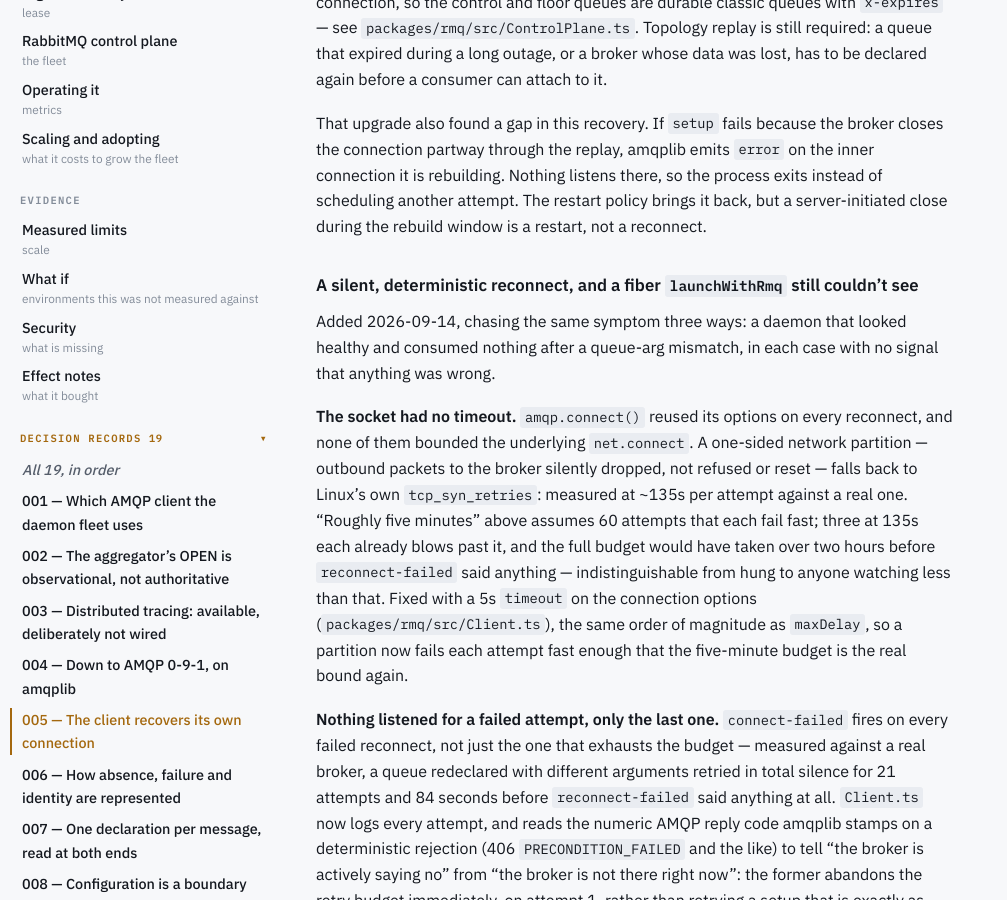
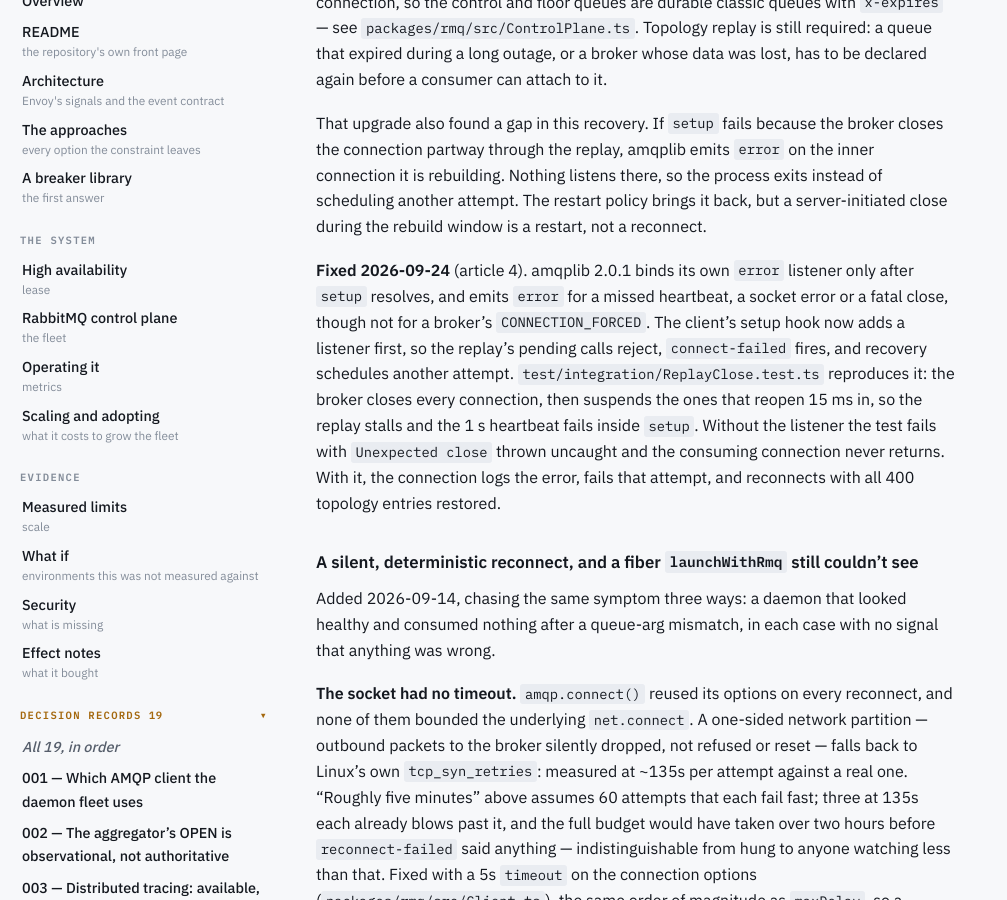
Before and after one commit to lsfera/circuit-breaker-unboxing, a Jekyll site: the page built from docs/decisions/005-connection-recovery.md, in a window 1280 px wide and 900 px high, scrolled down 6500 px. Shown: the whole window, without its empty margins (0-1007 px from the left). Built offline with Jekyll 4.4.1, drawn with Linux system fonts in a browser that asks for light colours; our own code applies the rules of GitHub Pages for plain Markdown files.

Commit message:
Listen for a connection's error during topology replay, so it reconnects instead of crashing
ADR 005 recorded this as open. amqplib's recovery opens a new connection
and runs the setup hook (this client's topology replay) before it binds its
own error listener. amqplib emits error for a missed heartbeat, a socket
error or a fatal close. It does not emit one for the broker's
CONNECTION_FORCED, which is why close_all_connections never showed it. With
no listener, Node throws. The process died instead of scheduling another
attempt, and the heartbeat is 1 s, so a replay that stalls for about 2 s is
enough.

The setup hook now adds a listener before replaying. The replay's pending
calls then reject, connect-failed fires, and recovery schedules the next
attempt as it does for any other failed one. The error is logged.

Reproduced first, as a new integration test, ReplayClose. The broker closes
every connection, then suspends whichever connections reopen, 15 ms in, for
4 s. The client's 400-queue replay stalls and its heartbeat fails inside
setup. Before the change: "Unexpected close" thrown uncaught, and the
consuming connection never came back. After: "connection error during
setup: Unexpected close", one failed attempt, then reconnected with all 400
topology entries and the consumer restored. The earlier attempt with
repeated CONNECTION_FORCED closes passed without the fix: five closes landed
mid-replay and were handled, which is how the fatal-code condition was
found. Full integration suite: 28 of 28.

The same client runs on articles 1 to 3, which have the same gap.

```diff
--- a/docs/decisions/005-connection-recovery.md
+++ b/docs/decisions/005-connection-recovery.md
@@ -277,6 +277,18 @@ exits instead of scheduling another attempt. The restart policy brings it back,
 but a server-initiated close during the rebuild window is a restart, not a
 reconnect.
 
+**Fixed 2026-09-24** (article 4). amqplib 2.0.1 binds its own `error` listener
+only after `setup` resolves, and emits `error` for a missed heartbeat, a socket
+error or a fatal close, though not for a broker's `CONNECTION_FORCED`. The
+client's setup hook now adds a listener first, so the replay's pending calls
+reject, `connect-failed` fires, and recovery schedules another attempt.
+`test/integration/ReplayClose.test.ts` reproduces it: the broker closes every
+connection, then suspends the ones that reopen 15 ms in, so the replay stalls
+and the 1 s heartbeat fails inside `setup`. Without the listener the test fails
+with `Unexpected close` thrown uncaught and the consuming connection never
+returns. With it, the connection logs the error, fails that attempt, and
+reconnects with all 400 topology entries restored.
+
 ### A silent, deterministic reconnect, and a fiber `launchWithRmq` still couldn't see
 
 Added 2026-09-14, chasing the same symptom three ways: a daemon that looked
```
Also changed, not shown: packages/rmq/src/Client.ts (+7 -1 lines), packages/rmq/test/integration/ReplayClose.test.ts (added, +78 -0 lines).
